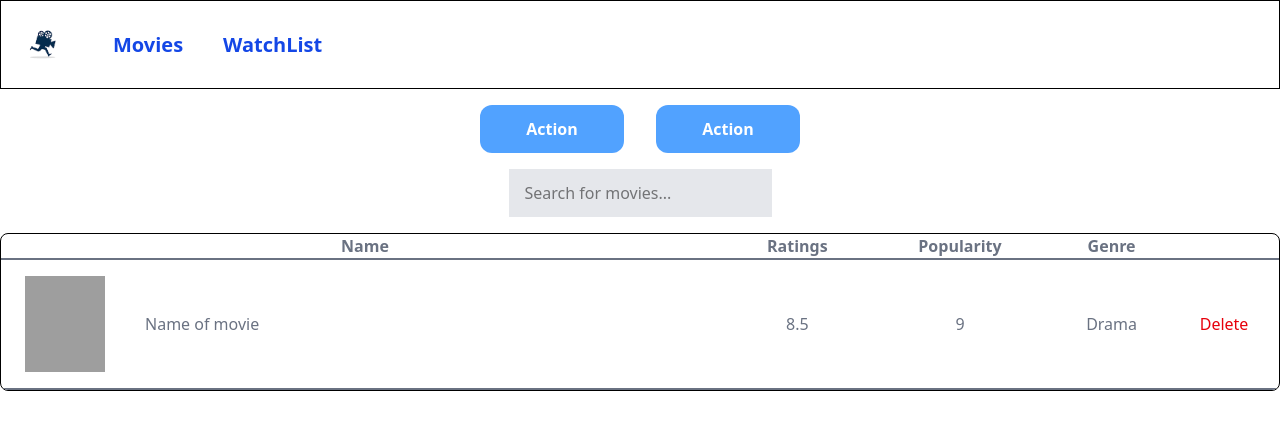
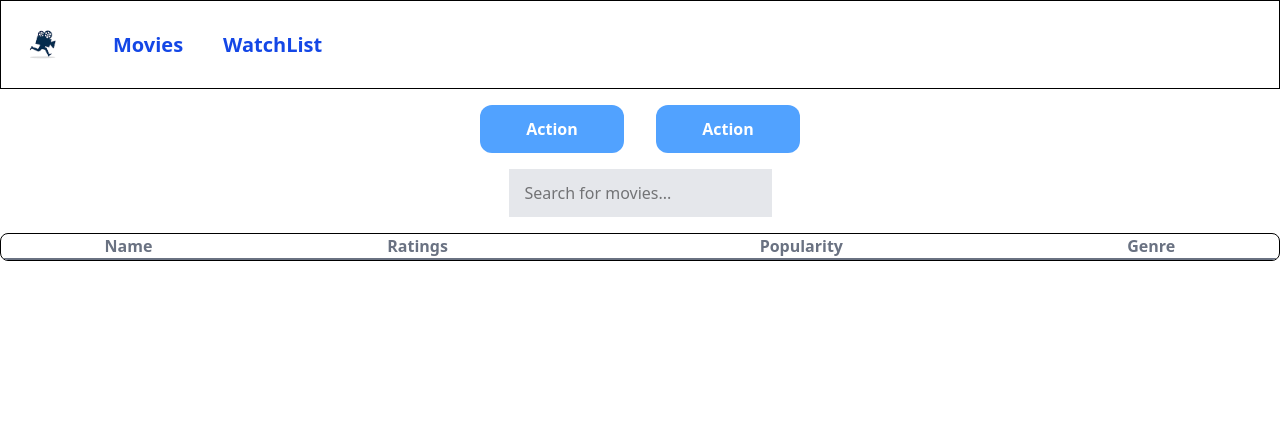
Before and after one commit to bhaktichopra2/IMDB-clone, a React (Vite) app: page /watchList in a window 1280 px wide. Shown: the top 430 px of the page. Built offline with nearby package versions, Linux system fonts and the light colour scheme; grey boxes are pictures that could not be loaded.

Commit message:
Populated the watchlist

```diff
--- a/src/App.jsx
+++ b/src/App.jsx
@@ -1,4 +1,4 @@
-import { useState } from 'react';
+import { useEffect, useState } from 'react';
 import './App.css'
 import Banner from './Components/Banner';
 import Movies from './Components/Movies'
@@ -12,6 +12,7 @@ function App() {
 
   let handleAddWatchList = (movieObj)=>{
     let newWatchList = [...watchList, movieObj]
+    localStorage.setItem('moviesApp', JSON.stringify(newWatchList))
     setWatchList(newWatchList)
     console.log(newWatchList)
   }
@@ -23,6 +24,14 @@ function App() {
 
     setWatchList(filteredWatchList)
   }
+
+  useEffect(()=>{
+    let movieLocal = localStorage.getItem('moviesApp')
+    if(!movieLocal){
+      return
+    }
+    setWatchList(JSON.parse(movieLocal))
+  })
   return (
     <>
       <BrowserRouter>
@@ -30,7 +39,7 @@ function App() {
 
         <Routes>
           <Route path='/' element={<> <Banner /> <Movies watchList={watchList} handleAddWatchList={handleAddWatchList} handleRmWatchList={handleRmWatchList} /> </>} />
-          <Route path='/watchList' element={<WatchList />} />
+          <Route path='/watchList' element={<WatchList watchList={watchList} />} />
         </Routes>
 
       </BrowserRouter>
--- a/src/Components/WatchList.jsx
+++ b/src/Components/WatchList.jsx
@@ -1,6 +1,6 @@
 import React from 'react'
 
-function WatchList() {
+function WatchList({watchList}) {
   return (
     <>
 
@@ -24,20 +24,25 @@ function WatchList() {
 </thead>
 
             <tbody>
-              <tr className='border-b-2'>
+
+              {watchList.map((movieObj)=>{
+                return <tr className='border-b-2'>
                 <td className='flex items-center px-6 py-4'>
-                  <img className='h-[6rem] w-[5rem]' src={"https://encrypted-tbn0.gstatic.com/images?q=tbn:ANd9GcT9lade51n35Gg_5nTbCxjncMjj6e0cQ8ofAA&s"} />
-                  <div className='mx-10'>Name of movie</div>
+                  <img className='h-[6rem] w-[5rem]' src={`https://image.tmdb.org/t/p/original/${movieObj.poster_path}`} />
+                  <div className='mx-10'>{movieObj.title}</div>
                 </td>
                 <td>
-                  8.5
+                  {movieObj.vote_average}
                 </td>
                 <td>
-                  9
+                  {movieObj.popularity}
                 </td>
                 <td>Drama</td>
                 <td className='text-red-600'>Delete</td>
               </tr>
+              })}
+
+
             </tbody>
 
         </table>
```
